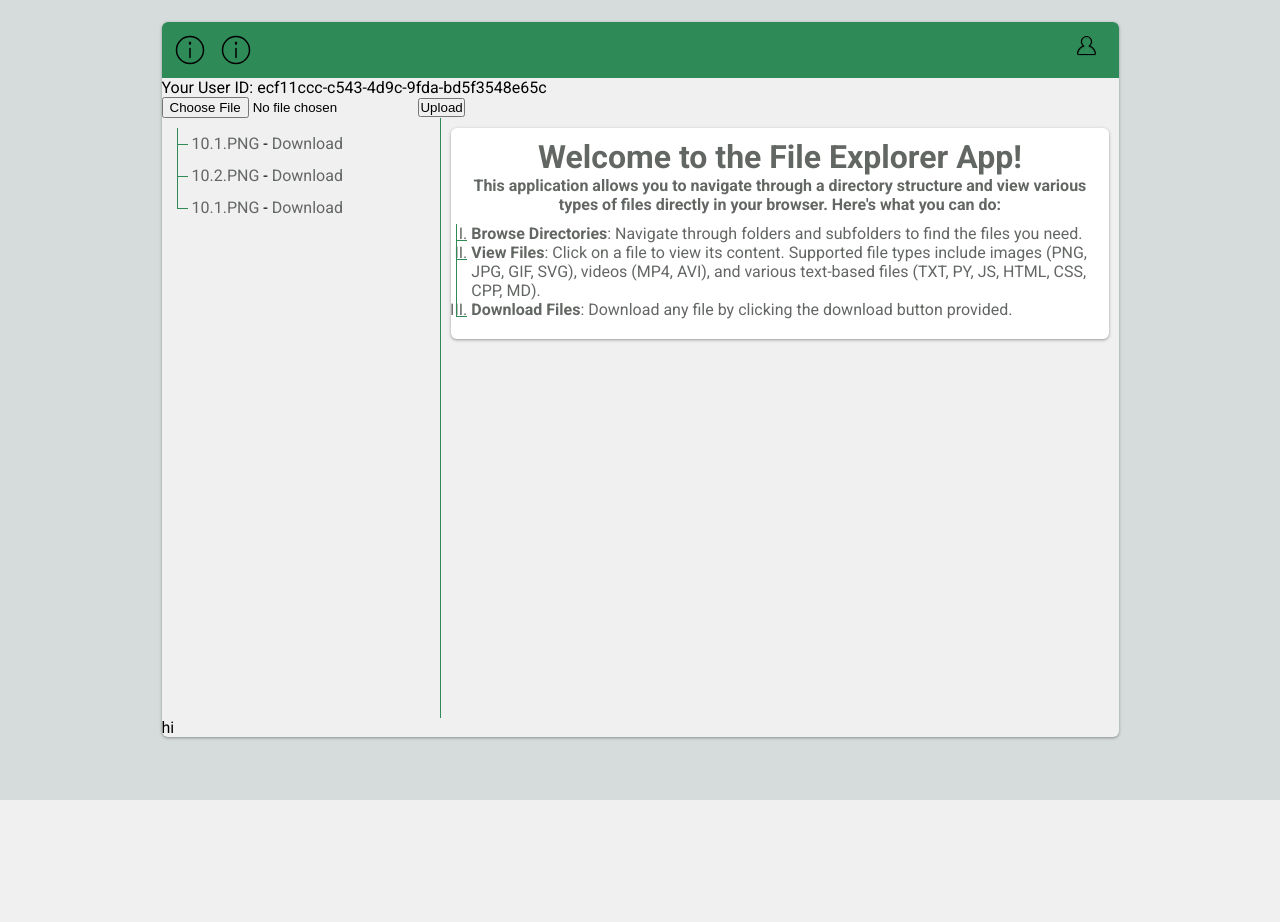
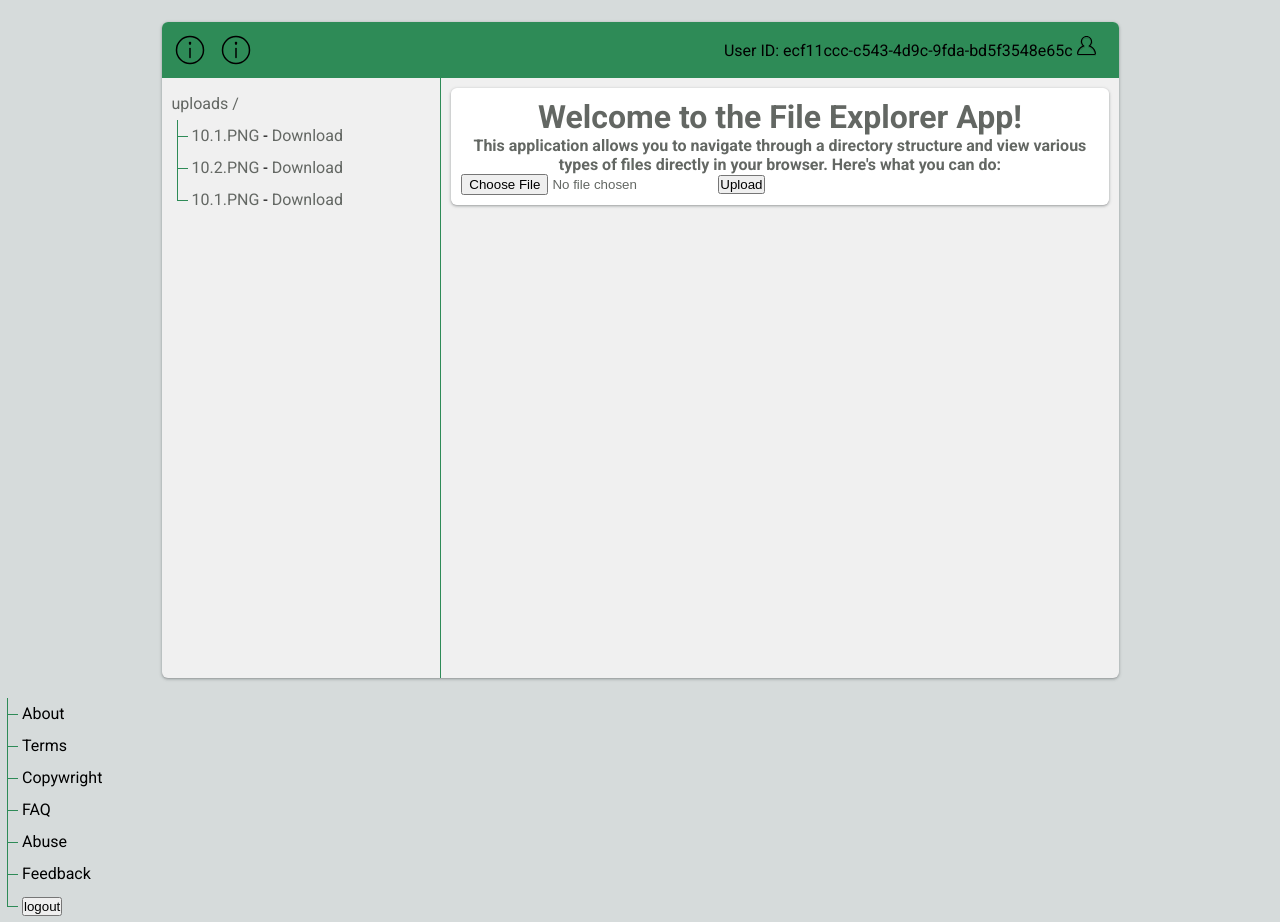
Before and after one commit to day57/would_do, a Flask app: page / in a window 1280 px wide. Before the commit the page ends 800 px from the top, so only its background shows below. Run offline with Flask 3, Linux system fonts and the light colour scheme; a user stored in the database is signed in.

Commit message:
tree fixes and logout button

```diff
--- a/app.py
+++ b/app.py
@@ -5,6 +5,8 @@ from flask_sqlalchemy import SQLAlchemy
 from flask_migrate import Migrate
 import uuid
 import os
+
+# configuration
 
 app = Flask(__name__)
 app.config['UPLOAD_FOLDER'] = 'uploads'
@@ -25,6 +27,9 @@ class User(db.Model):
     id = db.Column(db.String(36), primary_key=True)  # UUIDs are 36 chars long
     files = db.relationship('File', backref='user', lazy=True)
 
+    # time created
+    # limit on how much data the user can upload after each file upload this will be updated
+
     def __repr__(self):
         return f"User('{self.id}')"
 
@@ -35,6 +40,13 @@ class File(db.Model):
     path = db.Column(db.String(120), nullable=False)
     user_id = db.Column(db.String(36), db.ForeignKey('user.id'), nullable=False)
     token = db.Column(db.String(36), unique=True, nullable=False)  # Unique token for each file
+
+    # user downloads
+    # verified
+    # download path
+    # time uploaded
+    # file active time
+
 
     def __repr__(self):
         return f"File('{self.name}', '{self.size}', '{self.path}', '{self.user_id}', '{self.token}')"
@@ -66,7 +78,7 @@ def index():
         user = User.query.get(user_id)
         files = File.query.filter_by(user_id=user_id).all()
         directory_tree_html = build_directory_tree_html(files)
-        return render_template('welcome.html', user_id=user_id, directory_tree_html=directory_tree_html, file_info=None, content=None)
+        return render_template('files.html', user_id=user_id, directory_tree_html=directory_tree_html, file_info=None, content=None)
 
 @app.route('/create_user', methods=['POST'])
 def create_user():
@@ -138,7 +150,7 @@ def view_file(token):
             files = File.query.filter_by(user_id=session.get('user_id')).all()
             directory_tree_html = build_directory_tree_html(files)
 
-            return render_template('welcome.html', user_id=session.get('user_id'), content=content, file_info=file_info, directory_tree_html=directory_tree_html, is_root_empty=False)
+            return render_template('files.html', user_id=session.get('user_id'), content=content, file_info=file_info, directory_tree_html=directory_tree_html, is_root_empty=False)
         else:
             return "File not found", 404
     else:
@@ -154,8 +166,10 @@ def download_file(token):
 
 def build_directory_tree_html(files):
     html = "<ul class='tree'>"
+    html += '<li class="root"><input type="checkbox" id="root-folder" hidden>'
+    html += '<label for="root-folder"><a href="/">uploads /</a></label>'
     for file in files:
-        html += f"<li><a href='/view/{file.token}'>{file.name}</a> - <a href='/download/{file.token}' class='download-button'>Download</a></li>"
+        html += f"<li id=tree_li><a href='/view/{file.token}'>{file.name}</a> - <a href='/download/{file.token}' class='download-button'>Download</a></li>"
     html += "</ul>"
     return html
 
--- a/static/css/directory.css
+++ b/static/css/directory.css
@@ -10,7 +10,7 @@
     margin: 0px 0px 0px 20px;
     color: var(--text-color);
     list-style: none; line-height: 2em; font-family: 'Roboto', sans-serif;
-    li{
+    #tree_li{
         font-size: 16px;
         position: relative;
         &:before{
--- a/static/css/style.css
+++ b/static/css/style.css
@@ -102,6 +102,9 @@ a img {
 
 .nav-right {
     display: flex;
+    flex-direction: row;
+    align-items: center;
+    justify-items: center;
     margin-right: 10px;
 
 }
--- a/templates/home.html
+++ b/templates/files.html
@@ -9,89 +9,83 @@
     <link rel="stylesheet" href="{{ url_for('static', filename='css/window_content.css') }}">
     <link rel="stylesheet" href="{{ url_for('static', filename='css/intro.css') }}">
     <link rel="stylesheet" href="{{ url_for('static', filename='css/footer.css') }}">
-
     <link rel="stylesheet" href="https://fonts.googleapis.com/css2?family=Roboto:wght@400;700&display=swap">
-
+    <title> App Main </title>
 </head>
-
 <body>
     <div class="main">
-
-        <div class= "main-content">
+        <div class="main-content">
             <div class="main-content-container">
-                <div class = "nav">
+                <div class="nav">
                     <div class="nav-container">
                         <div class="nav-left">
                             <a class="img-ctn" id="nav-one"> <img src="{{ url_for('static', filename='img/info.svg') }}" alt="Info Icon" id="nav-icon"> </a>
                             <a class="img-ctn"> <img src="{{ url_for('static', filename='img/info.svg') }}" alt="Info Icon" id="nav-icon"></a>
                         </div>
                         <div class="nav-right">
-                            <a class="img-ctn"> <img src="{{ url_for('static', filename='img/profile-icon.svg') }}" alt="Info Icon" id="nav-icon"> </a>
+                            <p>User ID: {{ user_id }}</p>
+                            <a class="img-ctn"> <img src="{{ url_for('static', filename='img/profile-icon.svg') }}" alt="Profile Icon"> </a>
                         </div>
                     </div>
                 </div>
+
+
                 <div class="tree-and-content-container">
                     <div class="directory-tree">
-
+                        {{ directory_tree_html | safe }}
                     </div>
-
                     <div class="window-content-container">
                         <div class="window-content">
                             <div class="window-content-header">
-                                <!-- File information will be dynamically inserted here -->
                                 {% if file_info %}
                                     <div class="file_info_left">
-                                        <p id= "file_name">{{ file_info.name }}</p>
+                                        <p id="file_name">{{ file_info.name }}</p>
                                     </div>
                                     <div class="file_info_right">
                                         <div class="file_size_container">
-                                            <p id="file_size"> {{ file_info.size }} </p>
+                                            <p id="file_size">{{ file_info.size }}</p>
                                         </div>
-                                        <a href="{{ url_for('download_file', filename=file_info.path) }}" class="download-button">
+                                        <a href="{{ url_for('download_file', token=file_info.token) }}" class="download-button">
                                             <img src="{{ url_for('static', filename='img/download.svg') }}" alt="Download Icon">
                                         </a>
                                     </div>
                                 {% endif %}
                             </div>
                             <div class="content_background">
-                                <!-- Dynamically insert content based on file type, safe filter allows HTML to be rendered -->
                                 {% if content %}
                                     {{ content | safe }}
                                 {% else %}
                                     <div class="intro-container">
                                         <h1> Welcome to the File Explorer App! </h1>
                                         <h4> This application allows you to navigate through a directory structure and view various types of files directly in your browser. Here's what you can do: </h4>
-                                        <ol id="intro-list">
-                                            <li>
-                                                <b>Browse Directories</b>: Navigate through folders and subfolders to find the files you need.
-                                            </li>
-                                            <li>
-                                                <b>View Files</b>: Click on a file to view its content. Supported file types include images (PNG, JPG, GIF, SVG), videos (MP4, AVI), and various text-based files (TXT, PY, JS, HTML, CSS, CPP, MD).
-                                            </li>
-                                            <li>
-                                                <b>Download Files</b>: Download any file by clicking the download button provided.
-                                            </li>
-                                        </ol>
-                                        <form method="post" action="{{ url_for('upload') }}" enctype="multipart/form-data">
-                                            <input type="file" name="upload" accept=".zip,.txt,.pdf,.png,.jpg,.jpeg,.gif" required>
+                                        <form action="/upload" method="post" enctype="multipart/form-data">
+                                            <input type="file" name="file" >
                                             <button type="submit">Upload</button>
                                         </form>
-
                                     </div>
                                 {% endif %}
-
                             </div>
 
                         </div>
                     </div>
                 </div>
+
             </div>
             <div class="footer">
-                <p> hi </p>
+                <ul>
+                    <li> About </li>
+                    <li> Terms </li>
+                    <li> Copywright </li>
+                    <li> FAQ </li>
+                    <li> Abuse </li>
+                    <li> Feedback </li>
+                    <li><a href="{{ url_for('logout')}}" class="download-button"> <button> logout </button></a></li>
+
+                </ul>
             </div>
+
         </div>
     </div>
-
     <noscript>
         <strong>JavaScript is disabled on your browser.</strong>
     </noscript>
--- a/templates/welcome.html
+++ b/templates/welcome.html
@@ -10,7 +10,7 @@
     <link rel="stylesheet" href="{{ url_for('static', filename='css/intro.css') }}">
     <link rel="stylesheet" href="{{ url_for('static', filename='css/footer.css') }}">
     <link rel="stylesheet" href="https://fonts.googleapis.com/css2?family=Roboto:wght@400;700&display=swap">
-    <title>Welcome</title>
+    <title> App Main </title>
 </head>
 <body>
     <div class="main">
@@ -23,15 +23,13 @@
                             <a class="img-ctn"> <img src="{{ url_for('static', filename='img/info.svg') }}" alt="Info Icon" id="nav-icon"></a>
                         </div>
                         <div class="nav-right">
+                            <p>Your User ID: {{ user_id }}</p>
                             <a class="img-ctn"> <img src="{{ url_for('static', filename='img/profile-icon.svg') }}" alt="Profile Icon"> </a>
                         </div>
                     </div>
                 </div>
-                <p>Your User ID: {{ user_id }}</p>
-                <form action="/upload" method="post" enctype="multipart/form-data">
-                    <input type="file" name="file">
-                    <button type="submit">Upload</button>
-                </form>
+
+
                 <div class="tree-and-content-container">
                     <div class="directory-tree">
                         {{ directory_tree_html | safe }}
@@ -60,26 +58,19 @@
                                     <div class="intro-container">
                                         <h1> Welcome to the File Explorer App! </h1>
                                         <h4> This application allows you to navigate through a directory structure and view various types of files directly in your browser. Here's what you can do: </h4>
-                                        <ol id="intro-list">
-                                            <li>
-                                                <b>Browse Directories</b>: Navigate through folders and subfolders to find the files you need.
-                                            </li>
-                                            <li>
-                                                <b>View Files</b>: Click on a file to view its content. Supported file types include images (PNG, JPG, GIF, SVG), videos (MP4, AVI), and various text-based files (TXT, PY, JS, HTML, CSS, CPP, MD).
-                                            </li>
-                                            <li>
-                                                <b>Download Files</b>: Download any file by clicking the download button provided.
-                                            </li>
-                                        </ol>
+                                        <form action="/upload" method="post" enctype="multipart/form-data">
+                                            <input type="file" name="file" >
+                                            <button type="submit">Upload</button>
+                                        </form>
                                     </div>
                                 {% endif %}
                             </div>
+
                         </div>
                     </div>
                 </div>
-                <div class="footer">
-                    <p> hi </p>
-                </div>
+                <a href="{{ url_for('logout')}}" class="download-button"> <button> logout </button></a>
+
             </div>
         </div>
     </div>
```
Also changed, not shown: instance/site.db, uploads/c3389d08-a00c-4bd5-b376-f4dcc2821cea/2.PNG (added), uploads/cde6a1a5-98c8-4fa5-8ae2-59d5068666d7/2.PNG (added), uploads/ecf11ccc-c543-4d9c-9fda-bd5f3548e65c/10.1.PNG (deleted), uploads/ecf11ccc-c543-4d9c-9fda-bd5f3548e65c/10.2.PNG (deleted), 3 other files.
